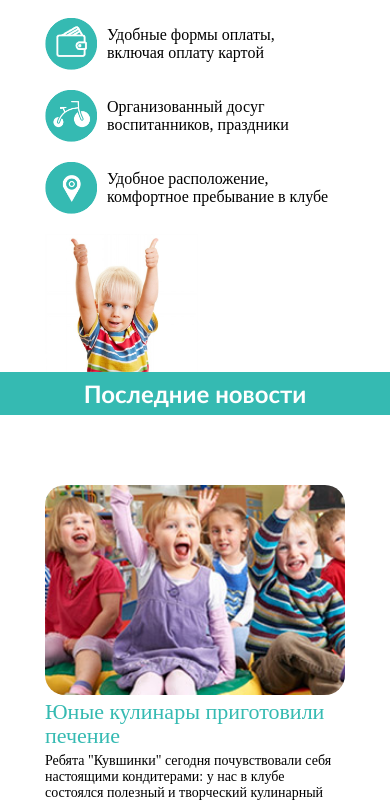
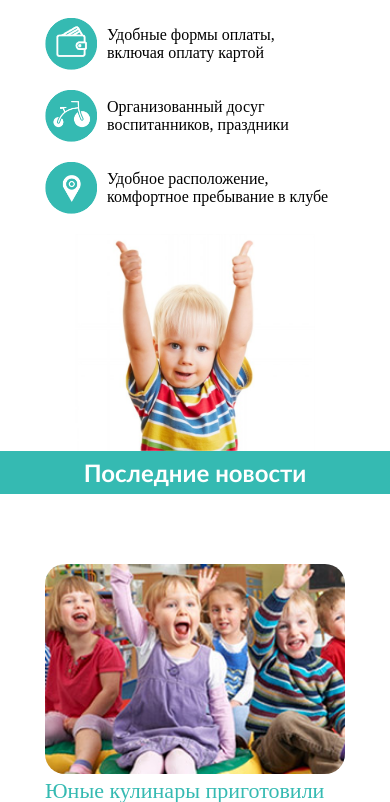
Before and after one commit to eragorn2013/kuvshinka, a Yii app: template views/index/index.php in a window 390 px wide. Shown: the part 730-1532 px from the top of the page. Run offline with PHP 8.4 and a stand-in for Yii, Linux system fonts and the light colour scheme; the template is opened without the code that fills it, so the values that code supplies are empty; some libraries are stand-ins or nearby versions; some web fonts are replaced.

Commit message:
Немного изменений в стилях главной страницы

```diff
--- a/web/css/site.less
+++ b/web/css/site.less
@@ -843,9 +843,10 @@
 						width: 100%;
 						order: 2;
 						img{
-							width: 51%;
+							width: 80%;
 							position: static;
 							display: block;
+							margin: 0 auto;
 						}
 					}
 					&.items{
@@ -1076,7 +1077,7 @@
 						width: 100%;
 						order: 2;
 						img{
-							width: 51%;
+							width: 80%;
 							position: static;
 							display: block;
 						}
```
Also changed, not shown: web/css/site.css.
